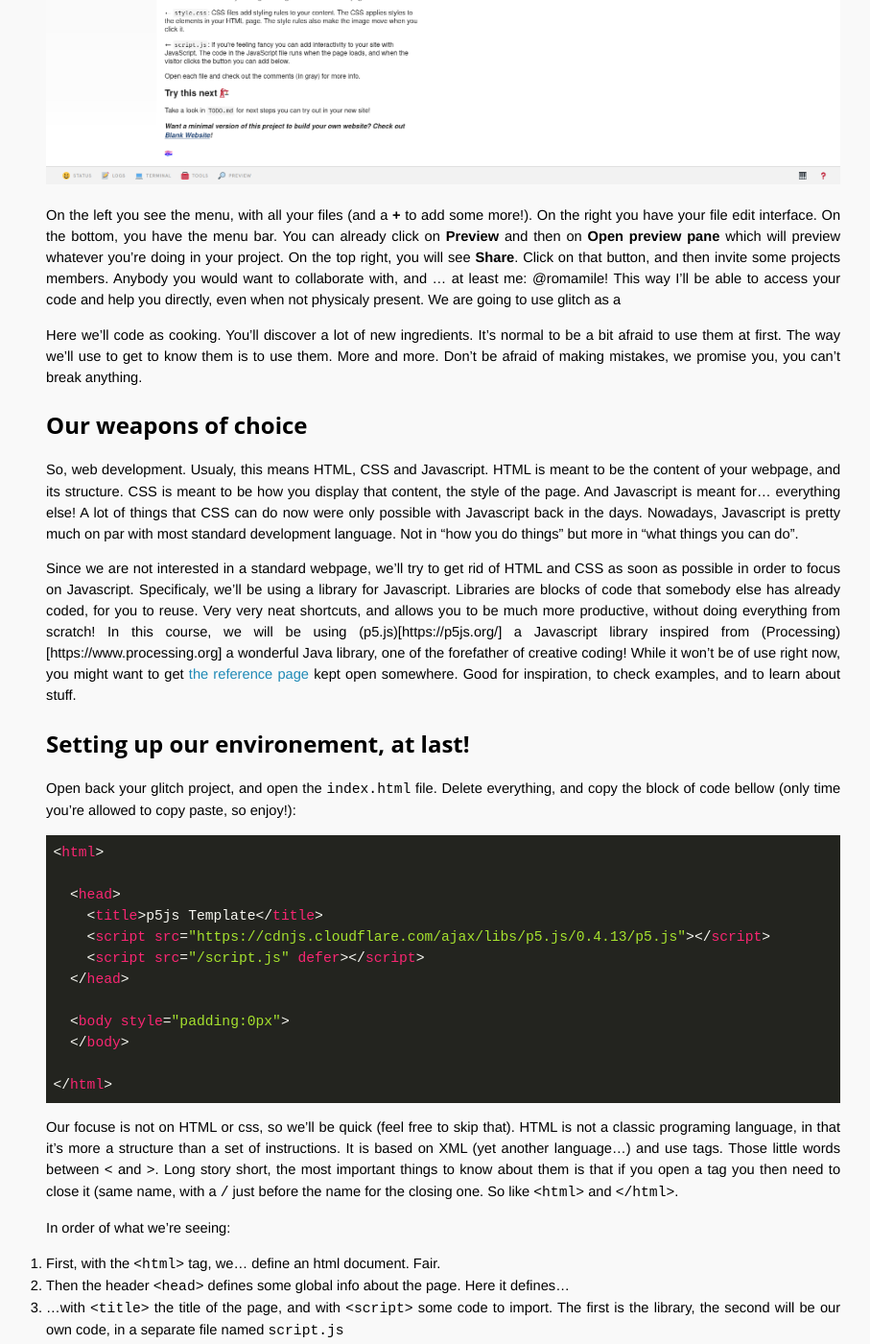
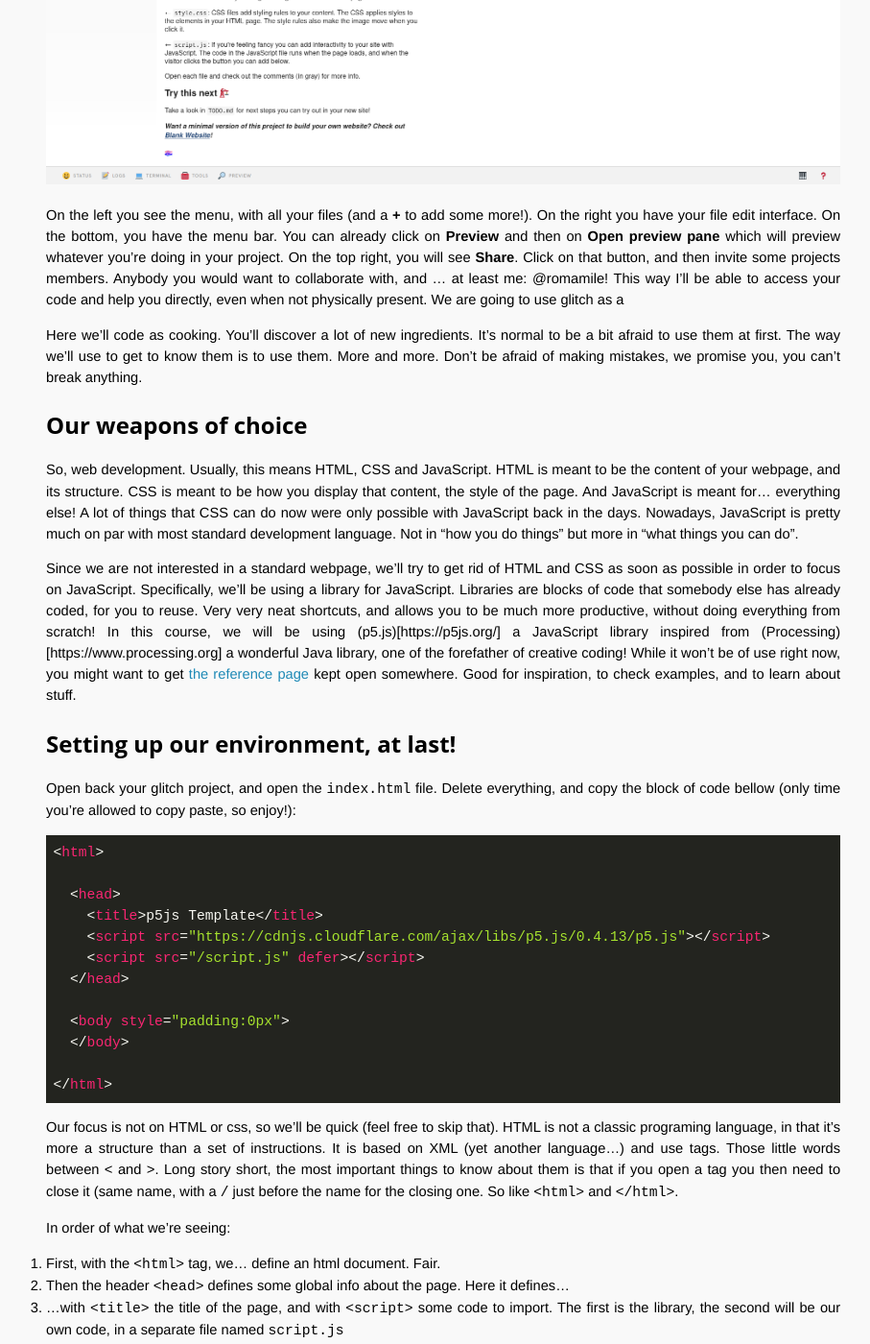
Before and after one commit to romamile/introcode, a Jekyll site: the page built from log1_Setting_up_your_environment.markdown, in a window 1280 px wide and 1400 px high, scrolled down 951 px. Shown: the whole window at 96% size, without its empty margins (308-1215 px from the left). Built offline with Jekyll 4.4.1, drawn with Linux system fonts in a browser that asks for light colours; some of the changed text lies outside the part shown.

Commit message:
Update log1_Setting_up_your_environment.markdown
update english

````diff
--- a/log1_Setting_up_your_environment.markdown
+++ b/log1_Setting_up_your_environment.markdown
@@ -17,7 +17,7 @@ There are many tools doing such wonders online ([codepen](https://codepen.io), [
 
 ![Glitch UI](https://romamile.github.io/introcode/assets/glitchUI.png)
 
-On the left you see the menu, with all your files (and a <b>+</b> to add some more!). On the right you have your file edit interface. On the bottom, you have the menu bar. You can already click on <b>Preview</b> and then on <b>Open preview pane</b> which will preview whatever you're doing in your project. On the top right, you will see <b>Share</b>. Click on that button, and then invite some projects members. Anybody you would want to collaborate with, and ... at least me: @romamile! This way I'll be able to access your code and help you directly, even when not physicaly present.
+On the left you see the menu, with all your files (and a <b>+</b> to add some more!). On the right you have your file edit interface. On the bottom, you have the menu bar. You can already click on <b>Preview</b> and then on <b>Open preview pane</b> which will preview whatever you're doing in your project. On the top right, you will see <b>Share</b>. Click on that button, and then invite some projects members. Anybody you would want to collaborate with, and ... at least me: @romamile! This way I'll be able to access your code and help you directly, even when not physically present.
 We are going to use glitch as a
 
 
@@ -25,12 +25,12 @@ Here we'll code as cooking. You'll discover a lot of new ingredients. It's norma
 
 ## Our weapons of choice
 
-So, web development. Usualy, this means HTML, CSS and Javascript. HTML is meant to be the content of your webpage, and its structure. CSS is meant to be how you display that content, the style of the page. And Javascript is meant for... everything else! A lot of things that CSS can do now were only possible with Javascript back in the days. Nowadays, Javascript is pretty much on par with most standard development language. Not in "how you do things" but more in "what things you can do".
+So, web development. Usually, this means HTML, CSS and JavaScript. HTML is meant to be the content of your webpage, and its structure. CSS is meant to be how you display that content, the style of the page. And JavaScript is meant for... everything else! A lot of things that CSS can do now were only possible with JavaScript back in the days. Nowadays, JavaScript is pretty much on par with most standard development language. Not in "how you do things" but more in "what things you can do".
 
-Since we are not interested in a standard webpage, we'll try to get rid of HTML and CSS as soon as possible in order to focus on Javascript. Specificaly, we'll be using a library for Javascript. Libraries are blocks of code that somebody else has already coded, for you to reuse. Very very neat shortcuts, and allows you to be much more productive, without doing everything from scratch! In this course, we will be using (p5.js)[https://p5js.org/] a Javascript library inspired from (Processing)[https://www.processing.org] a wonderful Java library, one of the forefather of creative coding!
+Since we are not interested in a standard webpage, we'll try to get rid of HTML and CSS as soon as possible in order to focus on JavaScript. Specifically, we'll be using a library for JavaScript. Libraries are blocks of code that somebody else has already coded, for you to reuse. Very very neat shortcuts, and allows you to be much more productive, without doing everything from scratch! In this course, we will be using (p5.js)[https://p5js.org/] a JavaScript library inspired from (Processing)[https://www.processing.org] a wonderful Java library, one of the forefather of creative coding!
 While it won't be of use right now, you might want to get [the reference page](https://p5js.org/reference/) kept open somewhere. Good for inspiration, to check examples, and to learn about stuff.
 
-## Setting up our environement, at last!
+## Setting up our environment, at last!
 Open back your glitch project, and open the `index.html` file. Delete everything, and copy the block of code bellow (only time you're allowed to copy paste, so enjoy!):
 
 ```html
@@ -48,7 +48,7 @@ Open back your glitch project, and open the `index.html` file. Delete everything
 </html>
 ```
 
-Our focuse is not on HTML or css, so we'll be quick (feel free to skip that). HTML is not a classic programing language, in that it's more a structure than a set of instructions. It is based on XML (yet another language...) and use tags. Those little words between `<` and `>`. Long story short, the most important things to know about them is that if you open a tag you then need to close it (same name, with a `/` just before the name for the closing one. So like `<html>` and `</html>`.
+Our focus is not on HTML or css, so we'll be quick (feel free to skip that). HTML is not a classic programing language, in that it's more a structure than a set of instructions. It is based on XML (yet another language...) and use tags. Those little words between `<` and `>`. Long story short, the most important things to know about them is that if you open a tag you then need to close it (same name, with a `/` just before the name for the closing one. So like `<html>` and `</html>`.
 
 In order of what we're seeing:
  1. First, with the `<html>` tag, we... define an html document. Fair.
````
Also changed, not shown: other parts of log1_Setting_up_your_environment.markdown (+2 -2 lines).
